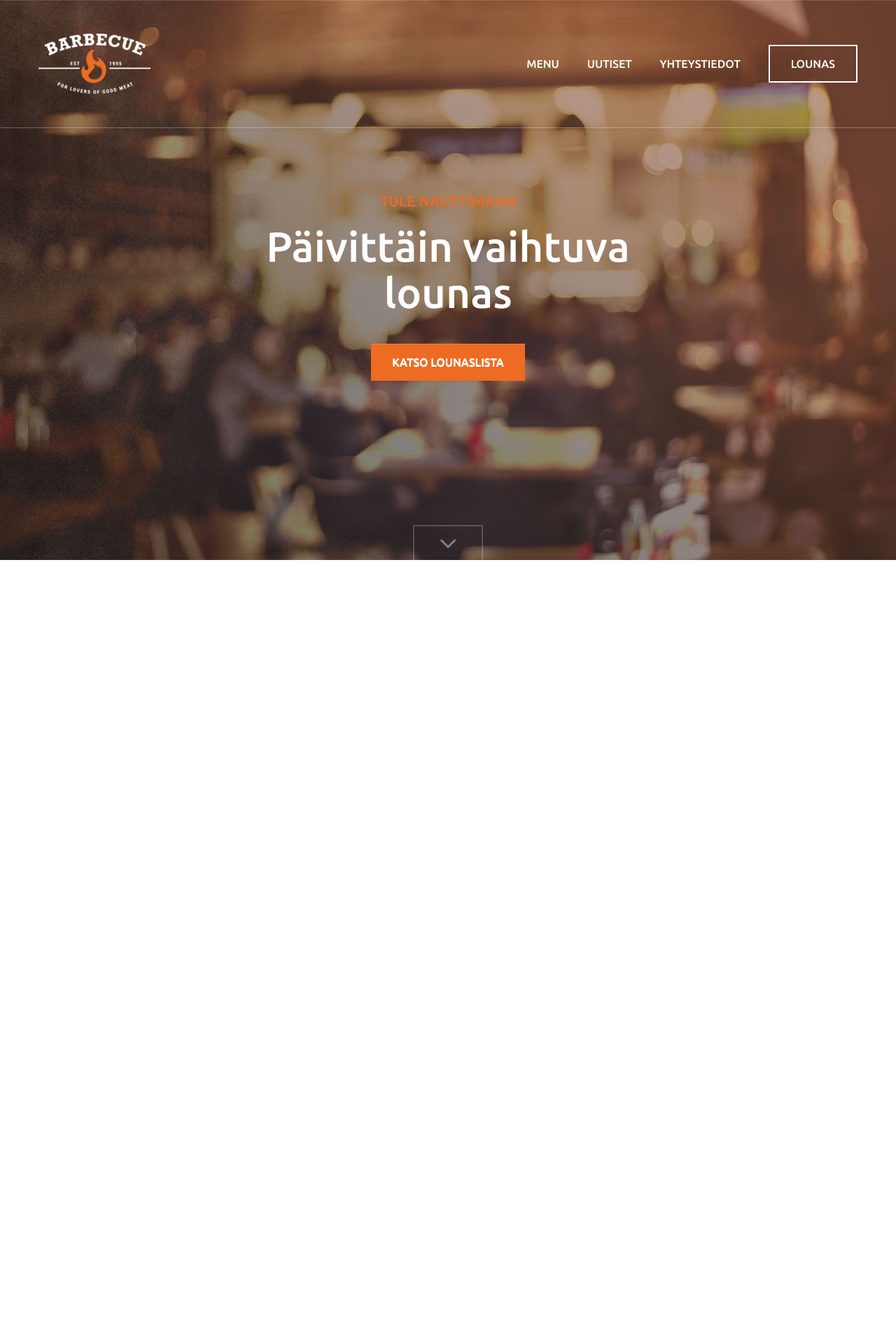
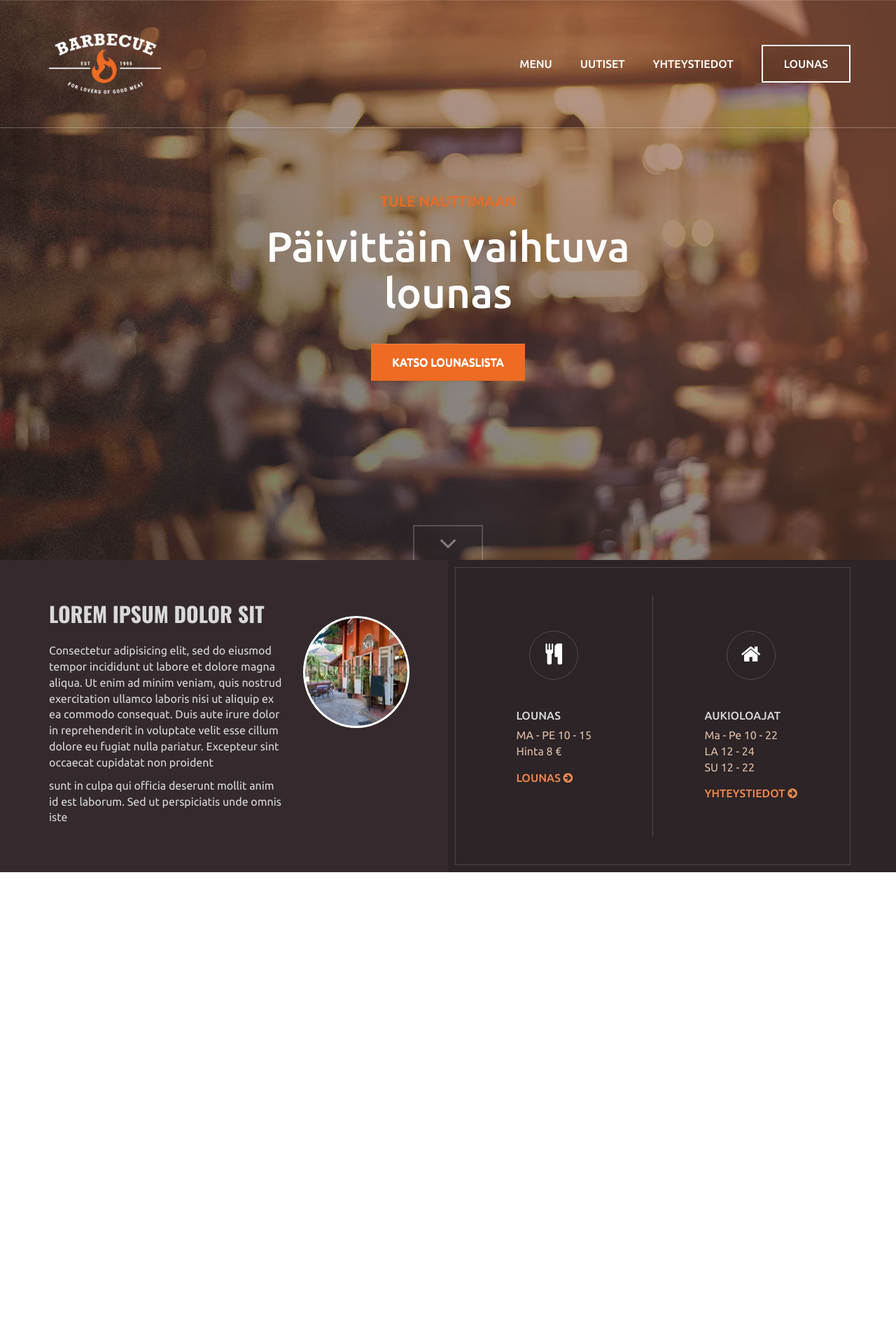
Before and after one commit to henrikra/barbecue-theme, a PHP site: page / in a window 1280 px wide. Shown: the top 1920 px of the page at 70% size. Before the commit the page ends 800 px from the top, so only its background shows below. Run offline with PHP 8.4, Linux system fonts and the light colour scheme; some libraries are stand-ins or nearby versions.

Commit message:
Intro osuus tehty

```diff
--- a/assets/css/main.css
+++ b/assets/css/main.css
@@ -1,10 +1,14 @@
-/* line 1, ../sass/_base.sass */
+@charset "UTF-8";
 body {
   font-family: "Ubuntu", sans-serif;
   font-size: 16px;
+  color: #fff;
 }
 
-/* line 1, ../sass/modules/_header.sass */
+.col-small-padding {
+  padding: 0 10px;
+}
+
 .header {
   background-image: url("../img/header-bg.jpg");
   background-size: cover;
@@ -12,7 +16,6 @@ body {
   height: 100vh;
   text-align: center;
 }
-/* line 9, ../sass/modules/_header.sass */
 .header--content {
   position: absolute;
   top: 50%;
@@ -21,18 +24,15 @@ body {
   transform: translate(-50%, -50%);
   left: 50%;
 }
-/* line 17, ../sass/modules/_header.sass */
 .header--main-title {
   font-size: 60px;
   color: #fff;
   margin-bottom: 40px;
 }
-/* line 22, ../sass/modules/_header.sass */
 .header--sub-title {
   color: #ed6b22;
   font-size: 21px;
 }
-/* line 26, ../sass/modules/_header.sass */
 .header--down-btn {
   color: rgba(255, 255, 255, 0.4);
   font-size: 40px;
@@ -46,29 +46,26 @@ body {
   margin-left: -50px;
   line-height: 48px;
 }
-/* line 39, ../sass/modules/_header.sass */
 .header--down-btn:hover {
   cursor: pointer;
   color: #ed6b22;
   border-color: #ed6b22;
 }
 
-/* line 1, ../sass/modules/_navbar.sass */
 .navbar {
   border-radius: 0;
   background: transparent;
   border: 0;
   border-bottom: 1px solid rgba(255, 255, 255, 0.3);
 }
-/* line 10, ../sass/modules/_navbar.sass */
 .navbar .navbar-header .navbar-brand {
   height: auto;
   padding: 0;
   position: absolute;
   top: 50%;
   margin-top: -43px;
+  margin-left: 0px;
 }
-/* line 19, ../sass/modules/_navbar.sass */
 .navbar .navbar-nav li a {
   color: #fff;
   text-shadow: none;
@@ -77,30 +74,25 @@ body {
   margin: 64px 20px;
   border-bottom: 2px solid transparent;
 }
-/* line 27, ../sass/modules/_navbar.sass */
 .navbar .navbar-nav li a:hover, .navbar .navbar-nav li a:focus {
   border-bottom: 2px solid #ed6b22;
   color: #fff;
 }
-/* line 32, ../sass/modules/_navbar.sass */
 .navbar .navbar-nav li:last-child a {
-  margin-right: 0;
+  margin-right: 10px;
 }
-/* line 36, ../sass/modules/_navbar.sass */
 .navbar .navbar-nav li.highlighted a {
   border: 2px solid #fff;
   padding: 15px 30px;
 }
-/* line 40, ../sass/modules/_navbar.sass */
 .navbar .navbar-nav li.highlighted a:hover {
   border-color: #ed6b22;
 }
 
-/* line 1, ../sass/modules/_buttons.sass */
 .btn {
   font-weight: 500;
   text-transform: uppercase;
-  /* Padding ja font-size rikkovat Windows Phonessa layoutin */
+  /* Padding ja font-size rikkovat Windows Phonessa layoutin. Javascriptilla tunnistus kun windows phone niin pois käytöstä */
   padding: 15px 30px;
   font-size: 16px;
   -moz-border-radius: 0px;
@@ -109,75 +101,179 @@ body {
   border-radius: 0px;
 }
 
-/* line 9, ../sass/modules/_buttons.sass */
 .cta-btn {
   background: #ed6b22;
   color: #fff;
   border: 0;
 }
 
-@media (max-width: 768px) {
-  /* line 2, ../sass/_media-queries.sass */
+.intro {
+  background: #342a2e;
+  color: #d9d9d9;
+}
+.intro--article {
+  padding: 60px 40px 60px 0px;
+}
+.intro--image {
+  max-width: 160px;
+  height: 160px;
+  -moz-border-radius: 50%;
+  -webkit-border-radius: 50%;
+  -ms-border-radius: 50%;
+  border-radius: 50%;
+  border: 3px solid #fff;
+  background: url("../img/intro-feature.jpg");
+  background-position: center;
+  margin: 20px auto 0;
+}
+.intro--title {
+  font-family: "Oswald", sans-serif;
+  text-transform: uppercase;
+  margin: 0 0 25px;
+}
+.intro--body p:last-child {
+  margin-bottom: 0;
+}
+
+.intro-info {
+  border: 1px solid rgba(255, 255, 255, 0.15);
+  background: #2c2426;
+  margin: 10px 0;
+}
+.intro-info--column {
+  margin: 40px 0;
+}
+.intro-info--container {
+  min-height: 215px;
+  text-align: center;
+  padding: 50px 0;
+}
+.intro-info--content {
+  display: inline-block;
+  text-align: left;
+}
+.intro-info--icon-container {
+  font-size: 30px;
+  border: 1px solid #534a4c;
+  -moz-border-radius: 50%;
+  -webkit-border-radius: 50%;
+  -ms-border-radius: 50%;
+  border-radius: 50%;
+  width: 70px;
+  height: 70px;
+  text-align: center;
+  line-height: 65px;
+  margin: 0 auto 40px;
+}
+.intro-info--title {
+  color: #d9d9d9;
+  font-weight: 500;
+  text-transform: uppercase;
+  margin-bottom: 5px;
+}
+.intro-info--body {
+  color: #e1bda9;
+  margin-bottom: 15px;
+}
+.intro-info--body span {
+  display: block;
+}
+.intro-info--link a {
+  color: #f0894f;
+  text-transform: uppercase;
+  font-weight: 500;
+}
+
+.intro-info--column:first-child {
+  border-right: 1px solid #534a4c;
+}
+
+.intro-info--column:last-child {
+  border-left: 1px solid #534a4c;
+  margin-left: -1px;
+}
+
+@media (max-width: 1199px) {
+  .intro--image {
+    display: none;
+  }
+}
+@media (max-width: 991px) {
+  .intro--article {
+    padding: 40px 40px 40px 0px;
+  }
+}
+@media (max-width: 767px) {
+  .intro-info--link a i {
+    display: none;
+  }
+}
+section {
+  background: #2c2426;
+  position: relative;
+}
+
+.dark-bg-half {
+  position: absolute;
+  top: 0px;
+  left: 0px;
+  width: 50%;
+  height: 100%;
+  background-color: #342a2e;
+}
+
+@media (max-width: 767px) {
   .navbar {
     background: rgba(49, 39, 42, 0.95);
   }
-  /* line 4, ../sass/_media-queries.sass */
   .navbar .navbar-collapse {
     border: 0;
   }
-  /* line 8, ../sass/_media-queries.sass */
   .navbar .navbar-header .navbar-brand {
     position: static;
     margin: 0;
   }
-  /* line 12, ../sass/_media-queries.sass */
   .navbar .navbar-header .navbar-brand img {
     padding: 8px 15px;
     height: 55px;
   }
-  /* line 16, ../sass/_media-queries.sass */
   .navbar .navbar-header .navbar-toggle {
     border: 0;
     background: none;
     padding-top: 12px;
   }
-  /* line 21, ../sass/_media-queries.sass */
   .navbar .navbar-header .navbar-toggle .icon-bar {
     background-color: #ed6b22;
   }
-  /* line 25, ../sass/_media-queries.sass */
   .navbar .navbar-header .navbar-toggle.collapsed .icon-bar {
     background-color: #fff;
   }
-  /* line 30, ../sass/_media-queries.sass */
   .navbar .navbar-nav li a {
     padding: 10px 0px 10px;
     margin: 15px 20px;
   }
-  /* line 34, ../sass/_media-queries.sass */
   .navbar .navbar-nav li a:hover {
     border-bottom: 2px solid transparent;
   }
-  /* line 38, ../sass/_media-queries.sass */
   .navbar .navbar-nav li:last-child a {
     margin: 15px 20px;
   }
-  /* line 42, ../sass/_media-queries.sass */
   .navbar .navbar-nav li.highlighted a {
     border-color: transparent;
   }
-  /* line 45, ../sass/_media-queries.sass */
   .navbar .navbar-nav li.highlighted a:hover {
     border-color: transparent;
   }
 
-  /* line 48, ../sass/_media-queries.sass */
   .header--sub-title {
     font-size: 18px;
   }
-  /* line 51, ../sass/_media-queries.sass */
   .header--main-title {
     font-size: 36px;
     margin-top: 0;
   }
+
+  .dark-bg-half {
+    position: static;
+  }
 }
--- a/assets/sass/_base.sass
+++ b/assets/sass/_base.sass
@@ -1,3 +1,4 @@
 body
 	font-family: 'Ubuntu', sans-serif
 	font-size: 16px
+	color: #fff
--- /dev/null
+++ b/assets/sass/_layout.sass
@@ -0,0 +1,2 @@
+.col-small-padding
+	padding: 0 10px
--- a/assets/sass/_media-queries.sass
+++ b/assets/sass/_media-queries.sass
@@ -1,4 +1,4 @@
-@media (max-width: 768px)
+@media (max-width: 767px)
 	.navbar
 		background: rgba(#31272a, 0.95)
 		.navbar-collapse
@@ -51,3 +51,6 @@
 		&--main-title
 			font-size: 36px
 			margin-top: 0
+
+	.dark-bg-half
+		position: static
--- a/assets/sass/_modules.sass
+++ b/assets/sass/_modules.sass
@@ -1,3 +1,5 @@
 @import "modules/header"
 @import "modules/navbar"
 @import "modules/buttons"
+@import "modules/intro"
+@import "modules/section"
--- a/assets/sass/_vars.sass
+++ b/assets/sass/_vars.sass
@@ -1 +1,8 @@
 $main-color: #ed6b22
+$dark-brown-bg: #2c2426
+$dark-brown-bg-light: #342a2e
+$grey-text: #d9d9d9
+
+$section-title-font: 'Oswald', sans-serif
+
+$border-color: #534a4c
--- a/assets/sass/main.sass
+++ b/assets/sass/main.sass
@@ -1,5 +1,6 @@
 @import "vars"
 @import "base"
 @import "utils"
+@import "layout"
 @import "modules"
 @import "media-queries"
--- a/assets/sass/modules/_buttons.sass
+++ b/assets/sass/modules/_buttons.sass
@@ -1,7 +1,7 @@
 .btn
 	font-weight: 500
 	text-transform: uppercase
-	/* Padding ja font-size rikkovat Windows Phonessa layoutin */
+	/* Padding ja font-size rikkovat Windows Phonessa layoutin. Javascriptilla tunnistus kun windows phone niin pois käytöstä */
 	padding: 15px 30px
 	font-size: 16px
 	@include border-radius(0px)
--- /dev/null
+++ b/assets/sass/modules/_intro.sass
@@ -0,0 +1,96 @@
+.intro
+	background: $dark-brown-bg-light
+	color: $grey-text
+
+	&--article
+		padding: 60px 40px 60px 0px
+
+	&--image
+		max-width: 160px
+		height: 160px
+		@include border-radius(50%)
+		border: 3px solid #fff
+		background: url("../img/intro-feature.jpg")
+		background-position: center
+		margin: 20px auto 0
+
+	&--title
+		font-family: $section-title-font
+		text-transform: uppercase
+		margin: 0 0 25px
+
+	&--body
+		p:last-child
+			margin-bottom: 0
+
+
+.intro-info
+	border: 1px solid rgba(#fff, 0.15)
+	background: $dark-brown-bg
+	margin: 10px 0
+
+	&--column
+		margin: 40px 0
+
+
+	&--container
+		min-height: 215px
+		text-align: center
+		padding: 50px 0
+
+	&--content
+		display: inline-block
+		text-align: left
+
+	&--icon-container
+		font-size: 30px
+		border: 1px solid $border-color
+		@include border-radius(50%)
+		width: 70px
+		height: 70px
+		text-align: center
+		line-height: 65px
+		margin: 0 auto 40px
+
+	&--title
+		color: $grey-text
+		font-weight: 500
+		text-transform: uppercase
+		margin-bottom: 5px
+
+	&--body
+		color: #e1bda9
+		margin-bottom: 15px
+
+		span
+			display: block
+
+	&--link
+		a
+			color: #f0894f
+			text-transform: uppercase
+			font-weight: 500
+
+.intro-info--column:first-child
+	border-right: 1px solid $border-color
+
+.intro-info--column:last-child
+	border-left: 1px solid $border-color
+	margin-left: -1px
+
+@media (max-width: 1199px)
+	.intro
+		&--image
+			display: none
+
+@media (max-width: 991px)
+	.intro
+		&--article
+			padding: 40px 40px 40px 0px
+
+@media (max-width:767px)
+	.intro-info
+		&--link
+			a
+				i
+					display: none
--- a/assets/sass/modules/_navbar.sass
+++ b/assets/sass/modules/_navbar.sass
@@ -13,6 +13,7 @@
 			position: absolute
 			top: 50%
 			margin-top: -43px
+			margin-left: 0px
 
 	.navbar-nav
 		li
@@ -30,7 +31,7 @@
 
 			&:last-child
 				a
-					margin-right: 0
+					margin-right: 10px
 
 			&.highlighted
 				a
--- /dev/null
+++ b/assets/sass/modules/_section.sass
@@ -0,0 +1,11 @@
+section
+	background: $dark-brown-bg
+	position: relative
+
+.dark-bg-half
+	position: absolute
+	top: 0px
+	left: 0px
+	width: 50%
+	height: 100%
+	background-color: $dark-brown-bg-light
--- a/index.html
+++ b/index.html
@@ -9,7 +9,7 @@
 		<link rel="stylesheet" href="https://maxcdn.bootstrapcdn.com/bootstrap/3.3.5/css/bootstrap-theme.min.css">
 		<script src="https://maxcdn.bootstrapcdn.com/bootstrap/3.3.5/js/bootstrap.min.js"></script>
 		<link rel="stylesheet" href="//maxcdn.bootstrapcdn.com/font-awesome/4.3.0/css/font-awesome.min.css">
-
+		<link href='http://fonts.googleapis.com/css?family=Oswald:700' rel='stylesheet' type='text/css'>
 		<link href='http://fonts.googleapis.com/css?family=Ubuntu:500,400' rel='stylesheet' type='text/css'>
 		<link rel="stylesheet" href="assets/css/main.css">
 	</head>
@@ -18,7 +18,6 @@
 		<header class="header">
 			<nav class="navbar navbar-default navbar-fixed-top">
 			  <div class="container">
-			    <!-- Brand and toggle get grouped for better mobile display -->
 			    <div class="navbar-header">
 			      <button type="button" class="navbar-toggle collapsed" data-toggle="collapse" data-target="#bs-example-navbar-collapse-1" aria-expanded="false">
 			        <span class="sr-only">Toggle navigation</span>
@@ -31,7 +30,6 @@
 			      </a>
 			    </div>
 
-			    <!-- Collect the nav links, forms, and other content for toggling -->
 			    <div class="collapse navbar-collapse" id="bs-example-navbar-collapse-1">
 			      <ul class="nav navbar-nav navbar-right">
 			        <li><a href="#">MENU</a></li>
@@ -39,8 +37,8 @@
 			        <li><a href="#">YHTEYSTIEDOT</a></li>
 			        <li class="highlighted"><a href="#">LOUNAS</a></li>
 			      </ul>
-			    </div><!-- /.navbar-collapse -->
-			  </div><!-- /.container-fluid -->
+			    </div>
+			  </div>
 			</nav>
 
 			<div class="header--content">
@@ -51,6 +49,71 @@
 
 			<i class="header--down-btn fa fa-angle-down"></i>
 		</header>
+		<section>
+			<div class="dark-bg-half"></div>
+			<div class="container">
+				<div class="row">
+					<div class="col-sm-6 intro">
+					<article class="intro--article">
+						<div class="row">
+							<div class="col-lg-8">
+								<div class="intro--content">
+									<h2 class="intro--title">Lorem ipsum dolor sit</h2>
+									<div class="intro--body">
+										<p>Consectetur adipisicing elit, sed do eiusmod tempor incididunt ut labore et dolore magna aliqua. Ut enim ad minim veniam, quis nostrud exercitation ullamco laboris nisi ut aliquip ex ea commodo consequat. Duis aute irure dolor in reprehenderit in voluptate velit esse cillum dolore eu fugiat nulla pariatur. Excepteur sint occaecat cupidatat non proident</p>
+										<p>sunt in culpa qui officia deserunt mollit anim id est laborum. Sed ut perspiciatis unde omnis iste</p>
+									</div>
+								</div>
+							</div>
+							<div class="col-lg-4">
+								<div class="intro--image">
+								</div>
+							</div>
+						</div>
+					</article>
+					</div>
+					<div class="col-sm-6 col-small-padding">
+						<div class="row intro-info">
+								<div class="col-xs-6 intro-info--column">
+									<div class="intro-info--container">
+										<div class="intro-info--icon-container">
+											<i class="fa fa-cutlery"></i>
+										</div>
+										<div class="intro-info--content">
+											<div class="intro-info--title">Lounas</div>
+											<div class="intro-info--body">
+												<span>MA - PE 10 - 15</span>
+												<span>Hinta 8 €</span>
+											</div>
+											<div class="intro-info--link">
+												<a href="">Lounas <i class="fa fa-arrow-circle-right"></i></a>
+											</div>
+										</div>
+									</div>
+								</div>
+								<div class="col-xs-6 intro-info--column">
+									<div class="intro-info--container">
+										<div class="intro-info--icon-container">
+											<i class="fa fa-home"></i>
+										</div>
+										<div class="intro-info--content">
+											<div class="intro-info--title">Aukioloajat</div>
+											<div class="intro-info--body">
+												<span>Ma - Pe 10 - 22</span>
+												<span>LA 12 - 24</span>
+												<span>SU 12 - 22</span>
+											</div>
+											<div class="intro-info--link">
+												<a href="">Yhteystiedot <i class="fa fa-arrow-circle-right"></i></a>
+											</div>
+										</div>
+									</div>
+								</div>
+						</div>
+					</div>
+				</div>
+			</div>
+		</section>
 		<div style="height:2000px;"></div>
 		<script src="assets/js/main.js"></script>
 	</body>
```
Also changed, not shown: assets/img/intro-feature.jpg (added).
